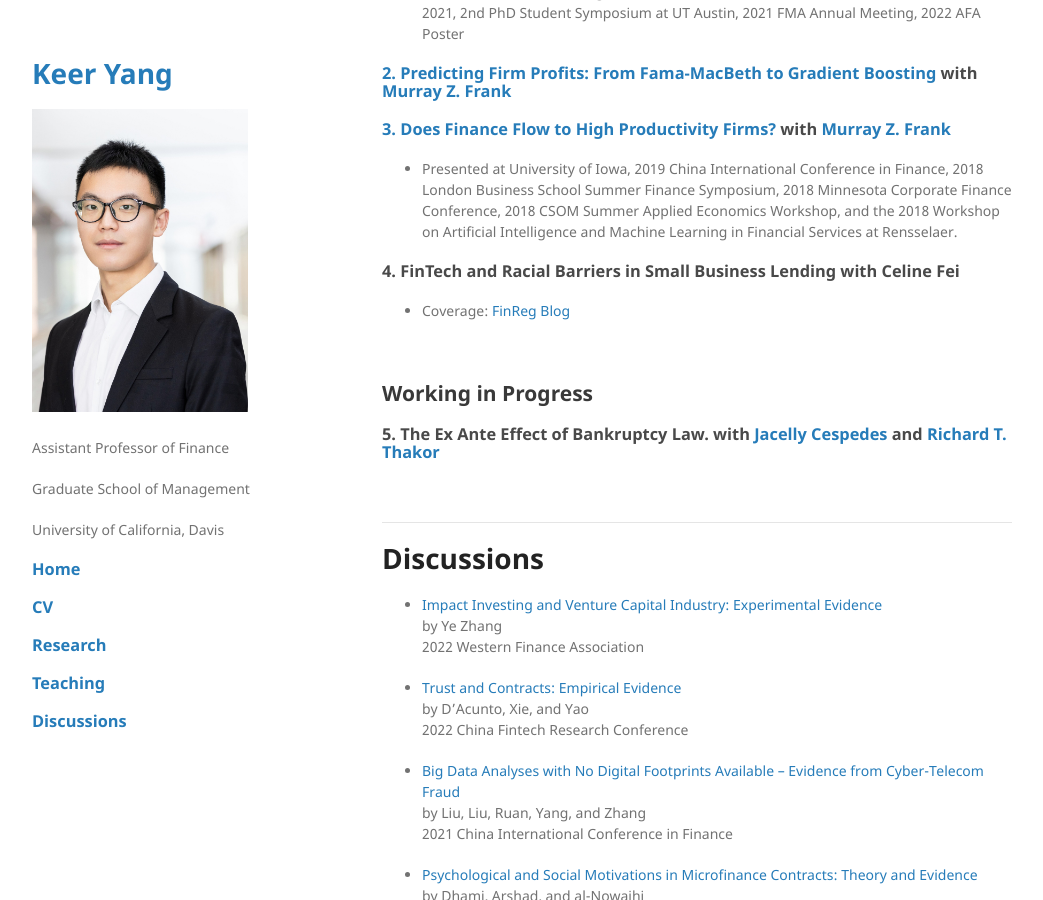
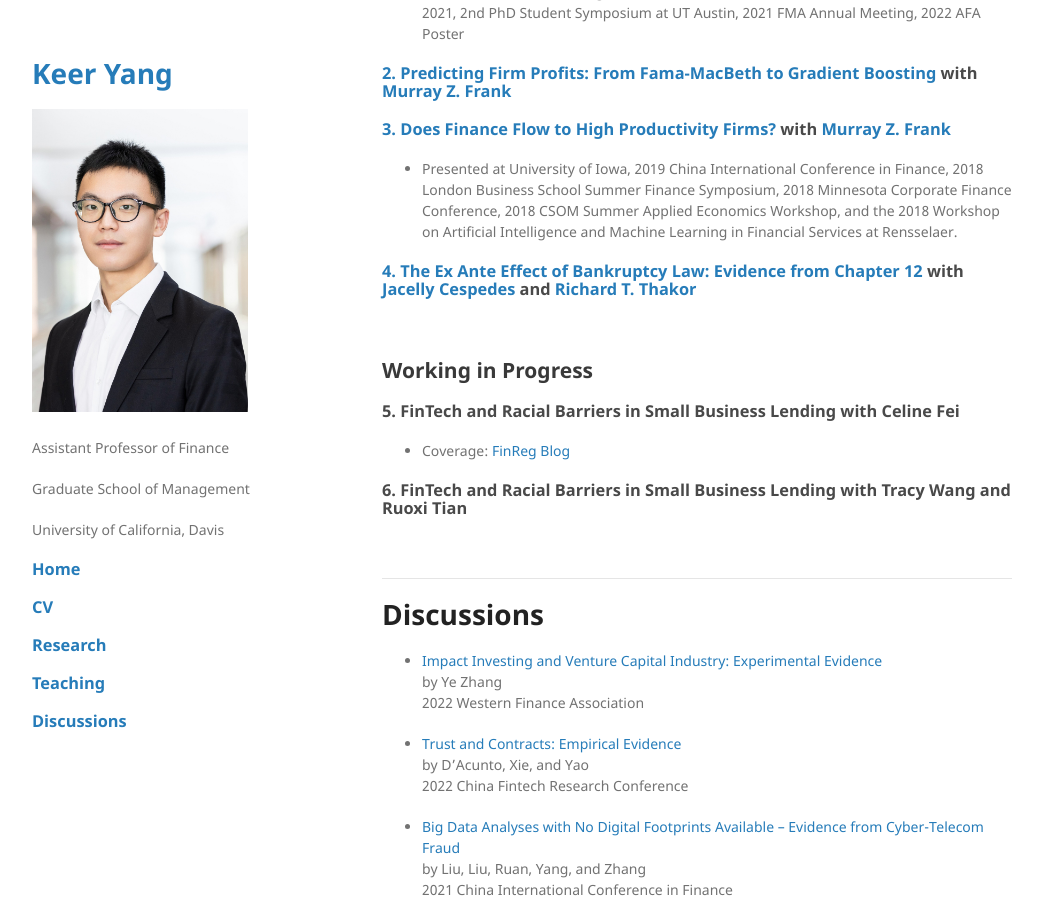
Before and after one commit to keeryang/keeryang.github.io, a Jekyll site: the page built from index.md, in a window 1280 px wide and 900 px high, scrolled down 547 px. Shown: the whole window, without its empty margins (118-1161 px from the left). Built offline with Jekyll 4.4.1, drawn with Linux system fonts in a browser that asks for light colours; the repository's description, which GitHub fills in, is left out; our own code applies the rules of GitHub Pages for plain Markdown files.

Commit message:
Update index.md

```diff
--- a/index.md
+++ b/index.md
@@ -21,27 +21,27 @@ Email: <kkeyang@ucdavis.edu>
 
 ## Working Papers
 
-### [1. Trust as an Entry Barrier: Evidence from FinTech Adoption](./papers/JMP_TrustFinTech_KeerYang_2021Nov03.pdf)
+### [1. Trust as an Entry Barrier: Evidence from FinTech Adoption](https://papers.ssrn.com/sol3/papers.cfm?abstract_id=3761468)
 *   2021 Financial Management Association Best Paper Award in FinTech Semifinalist
 *   Presented at CEPR European Conference on Household Finance 2020, China Fintech Research Conference 2021, 4th Annual Dauphine Finance Ph.D. Workshop, BFWG Conference 2021, Cambridge Centre for Alternative Finance Sixth Annual Conference 2021, 2nd PhD Student Symposium at UT Austin, 2021 FMA Annual Meeting, 2022 AFA Poster
 
-### [2. Predicting Firm Profits: From Fama-MacBeth to Gradient Boosting](./papers/WP_MachineLearningProfit_KeerYang_2021Nov01.pdf) with [Murray Z. Frank](https://mzfrank.github.io/myweb/)
+### [2. Predicting Firm Profits: From Fama-MacBeth to Gradient Boosting](https://papers.ssrn.com/sol3/papers.cfm?abstract_id=3919194) with [Murray Z. Frank](https://mzfrank.github.io/myweb/)
 
-### [3. Does Finance Flow to High Productivity Firms?](./papers/WP_DoesFinaFlow_KeerYang_2021Nov01.pdf) with [Murray Z. Frank](https://mzfrank.github.io/myweb/)
+### [3. Does Finance Flow to High Productivity Firms?](https://papers.ssrn.com/sol3/papers.cfm?abstract_id=3295140) with [Murray Z. Frank](https://mzfrank.github.io/myweb/)
 *   Presented at University of Iowa, 2019  China International Conference in Finance, 2018 London Business School Summer Finance Symposium, 2018 Minnesota Corporate Finance
 Conference, 2018 CSOM Summer Applied Economics Workshop, and the 2018 Workshop on Artificial Intelligence and Machine Learning in Financial Services at Rensselaer.
 
-### 4. FinTech and Racial Barriers in Small Business Lending with Celine Fei
-*   Coverage: [FinReg Blog](https://sites.law.duke.edu/thefinregblog/2022/03/16/fintech-and-racial-barriers-in-small-business-lending/)
-
-
+### [4. The Ex Ante Effect of Bankruptcy Law: Evidence from Chapter 12](https://papers.ssrn.com/sol3/papers.cfm?abstract_id=4236600) with [Jacelly Cespedes](https://sites.google.com/site/jacellycespedes/) and [Richard T. Thakor](https://sites.google.com/site/richardthakor/)
 
 
 <br />
 
 ## Working in Progress
+### 5. FinTech and Racial Barriers in Small Business Lending with Celine Fei
+*   Coverage: [FinReg Blog](https://sites.law.duke.edu/thefinregblog/2022/03/16/fintech-and-racial-barriers-in-small-business-lending/)
 
-### 5. The Ex Ante Effect of Bankruptcy Law. with [Jacelly Cespedes](https://sites.google.com/site/jacellycespedes/) and [Richard T. Thakor](https://sites.google.com/site/richardthakor/)
+### 6. FinTech and Racial Barriers in Small Business Lending with Tracy Wang and Ruoxi Tian
+
 
 <br />
 
```
